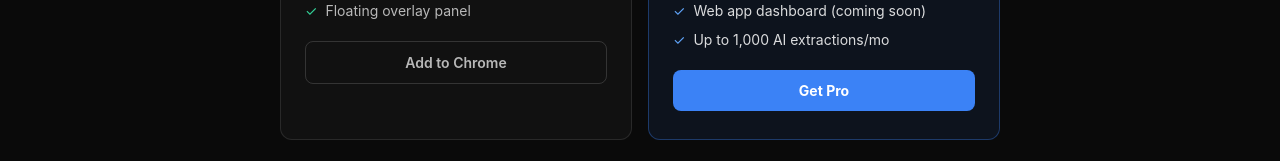
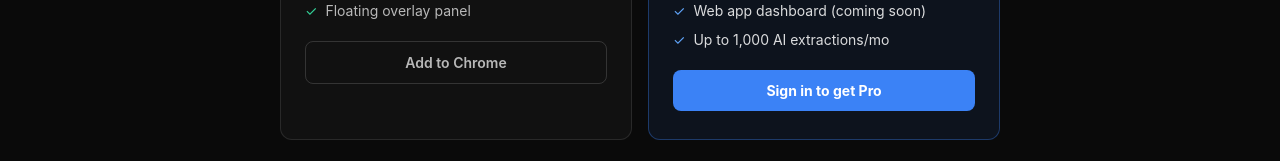
Before and after one commit to SeungwooDY/Overlink, a Next.js app in the folder apps/web/: page / in a window 1280 px wide. Shown: the part 2371-2532 px from the top of the page. Built offline with nearby package versions, Linux system fonts and the light colour scheme; no server answers.

Commit message:
polished landing page UI

```diff
--- a/apps/web/app/auth/sync/page.tsx
+++ b/apps/web/app/auth/sync/page.tsx
@@ -3,18 +3,12 @@
 import { useEffect } from "react";
 import { createClient } from "@/lib/supabase/client";
 
-// After Google OAuth, the session lives in cookies (set by the server callback).
-// This client page reads the session from Supabase and writes the access token
-// to localStorage so the extension auth-bridge can pick it up.
 export default function AuthSync() {
   useEffect(() => {
     const supabase = createClient();
 
     supabase.auth.getSession().then(({ data: { session } }) => {
       if (session?.access_token) {
-        // Supabase JS stores the session under this key automatically,
-        // but after a server-side code exchange it may not be in localStorage yet.
-        // Writing it explicitly ensures the auth-bridge finds it.
         const projectRef = process.env.NEXT_PUBLIC_SUPABASE_URL!
           .replace("https://", "")
           .split(".")[0];
@@ -25,5 +19,24 @@
     });
   }, []);
 
-  return null;
+  return (
+    <div style={{
+      minHeight: "100vh", display: "flex", flexDirection: "column",
+      alignItems: "center", justifyContent: "center",
+      background: "#0a0a0a", color: "#fff",
+      fontFamily: "-apple-system, BlinkMacSystemFont, 'Segoe UI', sans-serif",
+      gap: 16,
+    }}>
+      <style>{`
+        @keyframes spin { to { transform: rotate(360deg); } }
+      `}</style>
+      <div style={{
+        width: 32, height: 32, borderRadius: "50%",
+        border: "3px solid rgba(255,255,255,0.1)",
+        borderTopColor: "#3b82f6",
+        animation: "spin 0.7s linear infinite",
+      }} />
+      <span style={{ color: "rgba(255,255,255,0.45)", fontSize: 14 }}>Signing you in…</span>
+    </div>
+  );
 }
--- /dev/null
+++ b/apps/web/app/components/GetProButton.tsx
@@ -0,0 +1,45 @@
+"use client";
+
+import { useEffect, useState } from "react";
+import { createClient } from "@/lib/supabase/client";
+
+export default function GetProButton() {
+  const [token, setToken] = useState<string | null>(null);
+  const [loading, setLoading] = useState(false);
+
+  useEffect(() => {
+    createClient().auth.getSession().then(({ data: { session } }) => {
+      setToken(session?.access_token ?? null);
+    });
+  }, []);
+
+  async function handleClick() {
+    if (!token) { window.location.href = "/login"; return; }
+    setLoading(true);
+    const res = await fetch("/api/stripe/checkout", {
+      method: "POST",
+      headers: { Authorization: `Bearer ${token}` },
+    });
+    if (res.ok) {
+      const { url } = await res.json();
+      if (url) window.location.href = url;
+    }
+    setLoading(false);
+  }
+
+  return (
+    <button
+      onClick={handleClick}
+      disabled={loading}
+      style={{
+        display: "block", width: "100%", marginTop: 20, textAlign: "center",
+        padding: "10px", borderRadius: 8, background: "#3b82f6",
+        color: "#fff", fontSize: 14, fontWeight: 700,
+        border: "none", cursor: loading ? "not-allowed" : "pointer",
+        opacity: loading ? 0.7 : 1,
+      }}
+    >
+      {loading ? "Redirecting…" : token ? "Get Pro" : "Sign in to get Pro"}
+    </button>
+  );
+}
--- a/apps/web/app/components/HeroCTA.tsx
+++ b/apps/web/app/components/HeroCTA.tsx
@@ -23,7 +23,7 @@
   }, []);
 
   async function handleUpgrade() {
-    if (!token) return;
+    if (!token) { window.location.href = "/login"; return; }
     const res = await fetch("/api/stripe/checkout", {
       method: "POST",
       headers: { Authorization: `Bearer ${token}` },
--- a/apps/web/app/login/page.tsx
+++ b/apps/web/app/login/page.tsx
@@ -1,6 +1,7 @@
 "use client";
 
 import { useState } from "react";
+import Link from "next/link";
 import { createClient } from "@/lib/supabase/client";
 
 export default function LoginPage() {
@@ -71,6 +72,9 @@
           color: "#fff",
         }}
       >
+        <Link href="/" style={{ color: "rgba(255,255,255,0.35)", fontSize: 13, textDecoration: "none", display: "inline-block", marginBottom: 20 }}>
+          ← Back to home
+        </Link>
         <h1 style={{ fontSize: 20, fontWeight: 600, marginBottom: 4 }}>Overlink</h1>
         <p style={{ fontSize: 13, color: "rgba(255,255,255,0.4)", marginBottom: 24 }}>
           {mode === "signin" ? "Sign in to your account" : "Create a new account"}
--- a/apps/web/app/page.tsx
+++ b/apps/web/app/page.tsx
@@ -1,6 +1,7 @@
 import Link from "next/link";
 import NavBar from "./components/NavBar";
 import HeroCTA from "./components/HeroCTA";
+import GetProButton from "./components/GetProButton";
 
 // ── Decorative demo panel (mimics the extension overlay) ─────────────────────
 
@@ -251,13 +252,7 @@
                   <span style={{ color: "#60a5fa" }}>✓</span> {f}
                 </div>
               ))}
-              <Link href="/login" style={{
-                display: "block", marginTop: 20, textAlign: "center",
-                padding: "10px", borderRadius: 8, background: "#3b82f6",
-                color: "#fff", textDecoration: "none", fontSize: 14, fontWeight: 700,
-              }}>
-                Get Pro
-              </Link>
+              <GetProButton />
             </div>
           </div>
         </div>
```
Also changed, not shown: 1 other file (tests, documents, lock files or other folders).
